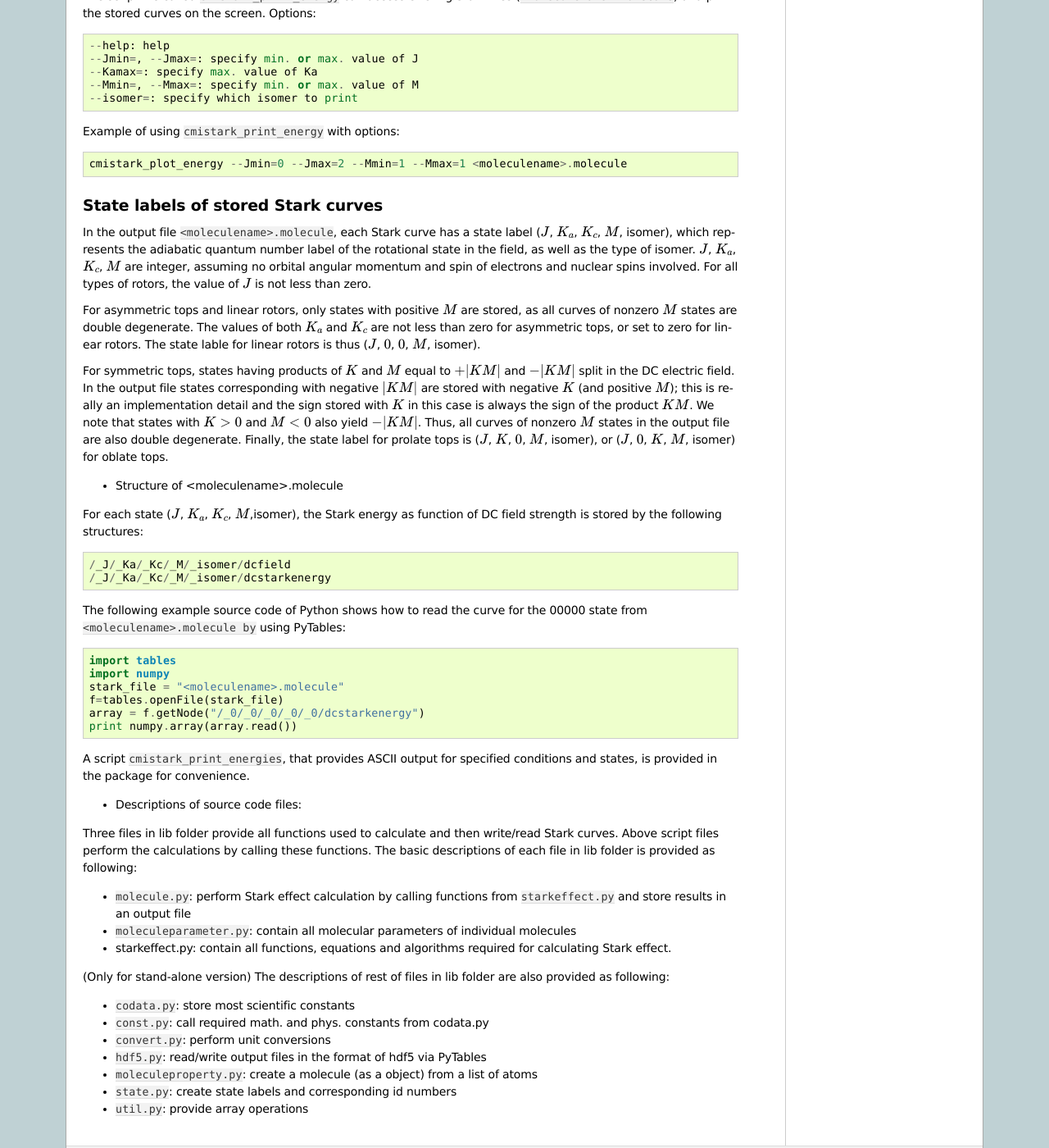
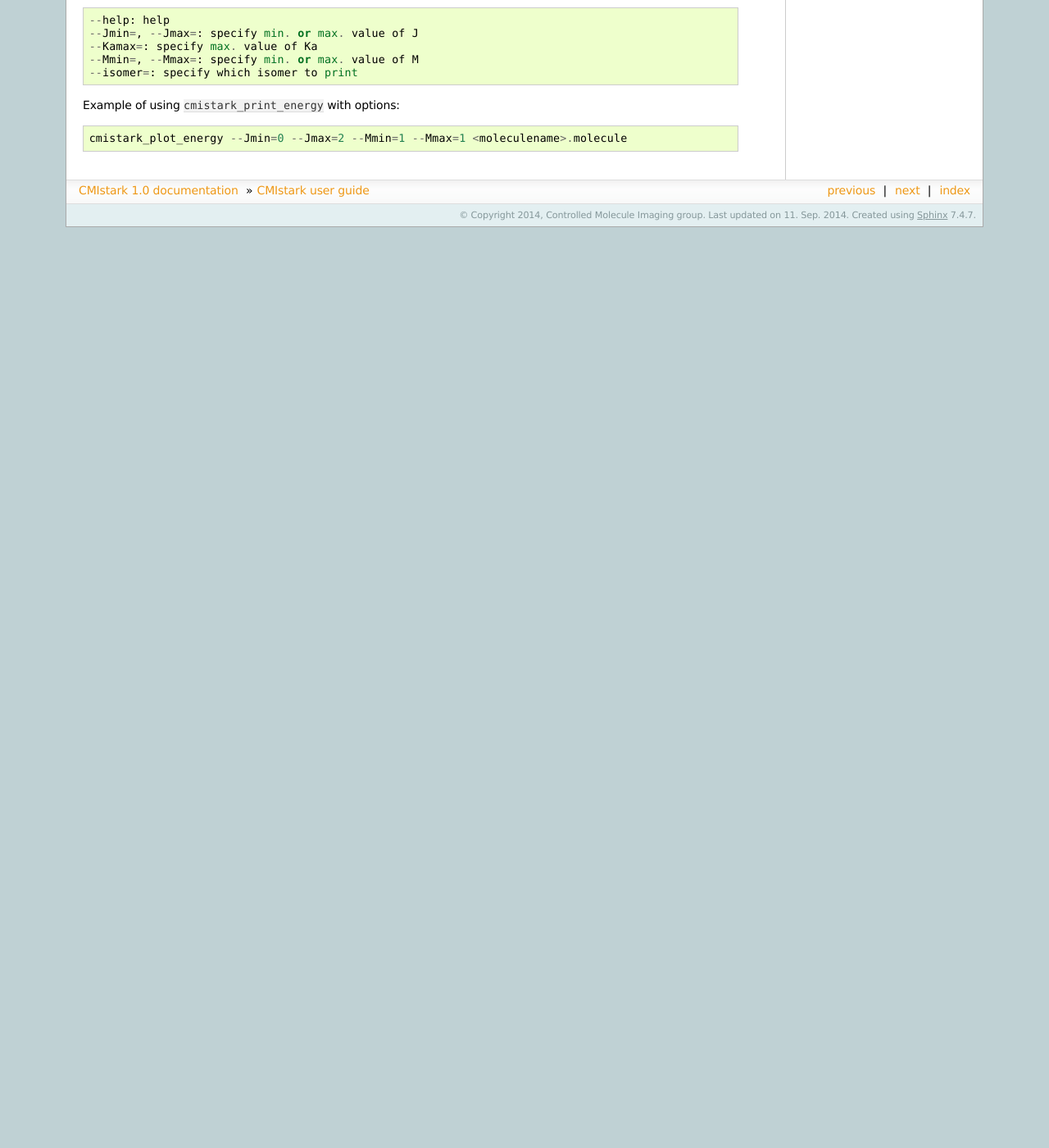
Before and after one commit to CFEL-CMI/cmistark, a Sphinx documentation site: the page built from doc/user-guide.rst, in a window 1280 px wide and 1400 px high, scrolled down 1328 px. Shown: the whole window at 82% size. Built offline with Sphinx 7.4.7, drawn with Linux system fonts in a browser that asks for light colours; after the commit the page ends 1605 px from its top, so only the background shows below that; some of the changed text lies outside the part shown.

```diff
--- a/doc/conf.py
+++ b/doc/conf.py
@@ -338,3 +338,7 @@ epub_exclude_files = ['search.html']
 
 # Example configuration for intersphinx: refer to the Python standard library.
 intersphinx_mapping = {'http://docs.python.org/': None}
+
+
+[extensions]
+todo_include_todos = True
--- a/doc/index.rst
+++ b/doc/index.rst
@@ -14,6 +14,7 @@ User documentation
 
    installation
    user-guide
+   extending
 
 
 Developer documentation
--- a/doc/installation.rst
+++ b/doc/installation.rst
@@ -42,7 +42,10 @@ while you are developing code.
 Once you are satisfied with your changes you might consider to reinstall using one of first two
 options.
 
+.. todo:: Mention PYTHONUSERBASE variable and how to use it -- add link to Python docs.
 
+.. todo:: For the ``develeop`` install, please add link to its primary documentation in
+          Python/setuptools documentation.
 
 .. comment
    Local Variables:
--- a/doc/todolist.rst
+++ b/doc/todolist.rst
@@ -8,7 +8,6 @@ ToDo list
 
 
 
-
 .. comment
    Local Variables:
    coding: utf-8
--- a/doc/user-guide.rst
+++ b/doc/user-guide.rst
@@ -36,27 +42,19 @@ Example of using ``cmistark_calculate_energy`` with options::
 
 After executing this command line, the script will use cmistark packages to
 calculate stark energies of isomer 0 of 3-aminophenol up to J=40, and save
-results up to J=20 in an output file called ``3-aminophenol.molecule``. The Stark
-curve of each quantum state starts from 0 to 150kV/cm with a step of 1kV/cm.
+results up to J=20 in an output file called ``3-aminophenol.molecule``. The
+Stark curve of each quantum state starts from 0 to 150kV/cm with a step of
+1kV/cm.
 
-The output file ``<moleculename>.molecule`` stores Stark curve of individual quantum
-states in terms of a data format called HDF5. Such file format can be read
-directly by using PyTables packages in Python. Two scripts in this program,
-``cmistark_plot_energy`` and ``cmistark_print_energy`` are provided to easily access
-these ``<moleculename>.molecule`` files. Their options and descriptions are provided
-below.
+The output file ``<moleculename>.molecule`` stores Stark curve of individual
+quantum states in terms of a data format called HDF5. Such file format can be
+read directly by using PyTables packages in Python. Two scripts in this program,
+``cmistark_plot_energy`` and ``cmistark_print_energy`` are provided to easily
+access these ``<moleculename>.molecule`` files. Their options and descriptions
+are provided below.
 
-* how to add a new molecule
-
-Firstly, in the file called ``moleculeparameter.py`` (in ``cmistark`` folder), add all
-relevant molecular constants/parameters as a function. See the examples
-provided in this file.
-
-Next, in the script file ``cmistark_calculate_energy`` (in ``script`` folder),
-add an option for calling the above added function for the mew molecule.
-See the examples provided in this file.
-
-* cmistark_plot_energy
+cmistark_plot_energy
+--------------------
 
 The script file called ``cmistark_plot_energy`` can access existing Stark files
 (``<moleculename>.molecule``) and plot the stored curves. Options::
@@ -75,7 +73,8 @@ Example of using ``cmistark_plot_energy`` with options::
     cmistark_plot_energy --Jmin=0 --Jmax=2 --Mmin=1 --Mmax=1 <moleculename>.molecule
 
 
-* cmistark_print energy
+cmistark_print energy
+---------------------
 
 The script file called ``cmistark_print_energy`` can access existing Stark files
 (``<moleculename>.molecule``) and print the stored curves on the screen. Options::
@@ -92,77 +91,6 @@ Example of using ``cmistark_print_energy`` with options::
 
 
 
-State labels of stored Stark curves
------------------------------------
-
-In the output file ``<moleculename>.molecule``, each Stark curve has a state
-label (:math:`J`, :math:`K_a`, :math:`K_c`, :math:`M`, isomer), which represents the adiabatic quantum number
-label of the rotational state in the field, as well as the type of isomer.
-:math:`J`, :math:`K_a`, :math:`K_c`, :math:`M` are integer, assuming no orbital angular momentum and spin
-of electrons and nuclear spins involved. For all types of rotors, the
-value of :math:`J` is not less than zero.
-
-For asymmetric tops and linear rotors, only states with positive :math:`M` are
-stored, as all curves of nonzero :math:`M` states are double degenerate. The values
-of both :math:`K_a` and :math:`K_c` are not less than zero for asymmetric tops, or set
-to zero for linear rotors. The state lable for linear rotors is thus
-(:math:`J`, :math:`0`, :math:`0`, :math:`M`, isomer).
-
-For symmetric tops, states having products of :math:`K` and :math:`M` equal to :math:`+|KM|` and :math:`-|KM|`
-split in the DC electric field. In the output file states corresponding with
-negative :math:`|KM|` are stored with negative :math:`K` (and positive :math:`M`); this is really an
-implementation detail and the sign stored with :math:`K` in this case is always the sign
-of the product :math:`KM`. We note that states with :math:`K>0` and :math:`M<0` also yield :math:`-|KM|`. Thus,
-all curves of nonzero :math:`M` states in the output file are also double degenerate.
-Finally, the state label for prolate tops is (:math:`J`, :math:`K`, :math:`0`, :math:`M`, isomer), or
-(:math:`J`, :math:`0`, :math:`K`, :math:`M`, isomer) for oblate tops.
-
-* Structure of <moleculename>.molecule
-
-For each state (:math:`J`, :math:`K_a`, :math:`K_c`, :math:`M`,isomer), the Stark energy as function of DC field
-strength is stored by the following structures::
-
-    /_J/_Ka/_Kc/_M/_isomer/dcfield
-    /_J/_Ka/_Kc/_M/_isomer/dcstarkenergy
-
-The following example source code of Python shows how to read the curve for the
-00000 state from ``<moleculename>.molecule by`` using PyTables::
-
-  import tables
-  import numpy
-  stark_file = "<moleculename>.molecule"
-  f=tables.openFile(stark_file)
-  array = f.getNode("/_0/_0/_0/_0/_0/dcstarkenergy")
-  print numpy.array(array.read())
-
-A script ``cmistark_print_energies``, that provides ASCII output for specified
-conditions and states, is provided in the package for convenience.
-
-
-* Descriptions of source code files:
-
-Three files in lib folder provide all functions used to calculate and then
-write/read Stark curves. Above script files perform the calculations by calling
-these functions. The basic descriptions of each file in lib folder is provided
-as following:
-
-- ``molecule.py``: perform Stark effect calculation by calling functions from ``starkeffect.py`` and store results in an output file
-
-- ``moleculeparameter.py``: contain all molecular parameters of individual molecules
-
-- starkeffect.py: contain all functions, equations and algorithms required for calculating Stark effect.
-
-(Only for stand-alone version) The descriptions of rest of files in lib
-folder are also provided as following:
-
-- ``codata.py``: store most scientific constants
-- ``const.py``: call required math. and phys. constants from codata.py
-- ``convert.py``: perform unit conversions
-- ``hdf5.py``: read/write output files in the format of hdf5 via PyTables
-- ``moleculeproperty.py``: create a molecule (as a object) from a list of atoms
-- ``state.py``: create state labels and corresponding id numbers
-- ``util.py``: provide array operations
-
 
 .. comment
    Local Variables:
```
Also changed, not shown: other parts of doc/user-guide.rst (+11 -5 lines), doc/extending.rst (added, +118 -0 lines).
